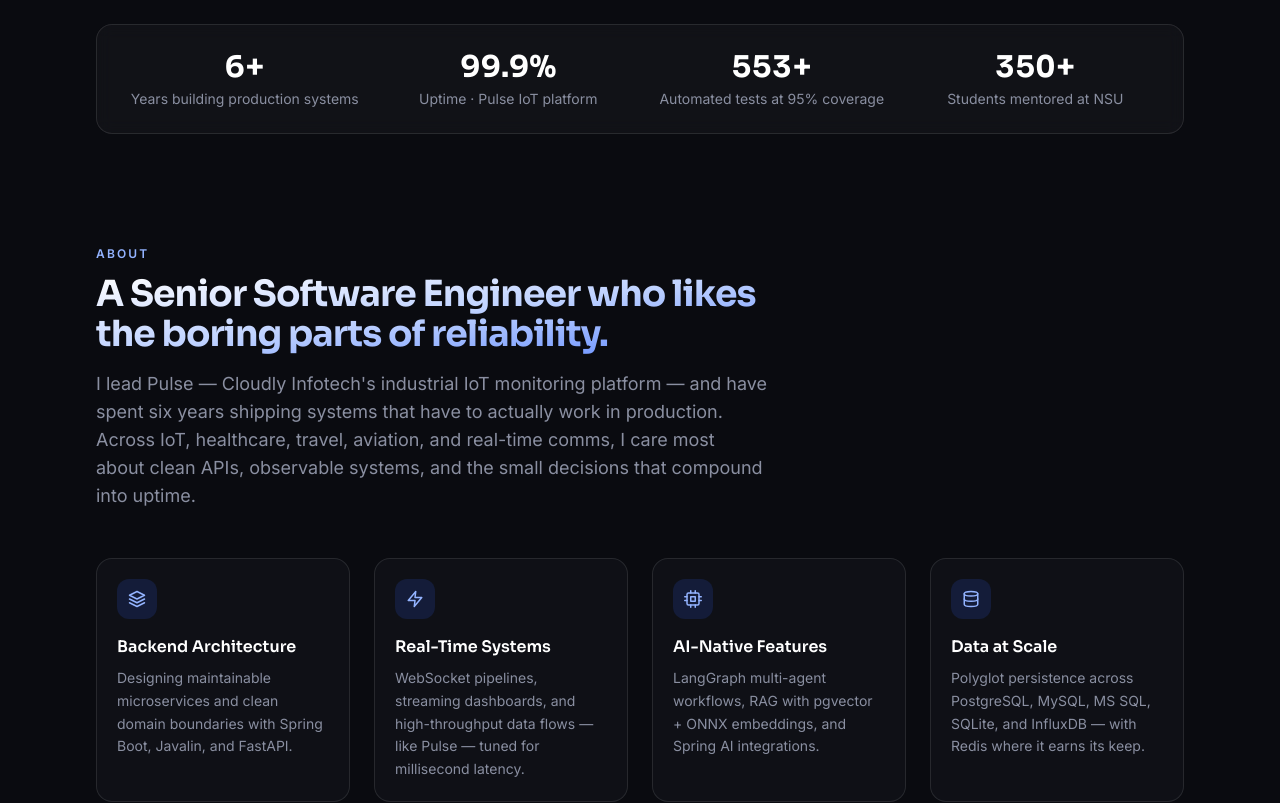
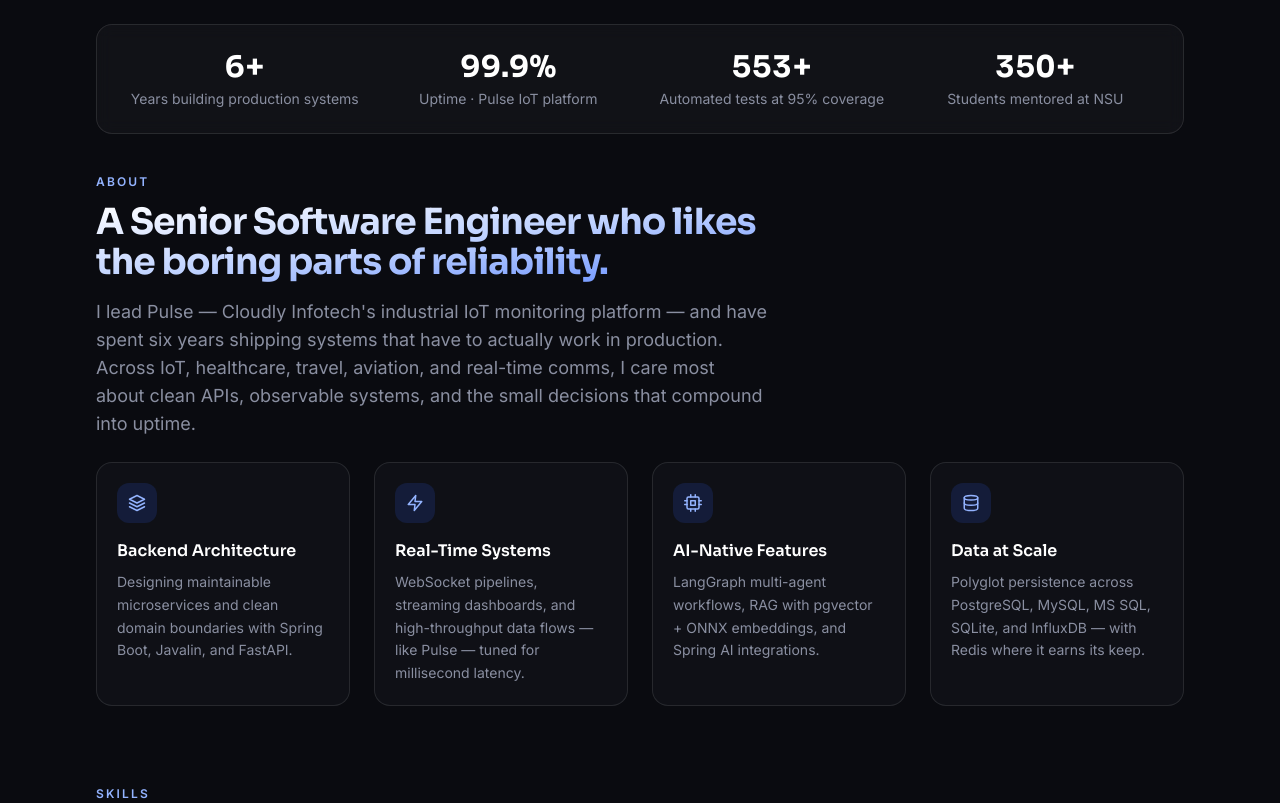
Before and after one commit to Nafiuli131/current_portfolio, a React (Vite) app: page / in a window 1280 px wide. Shown: the part 760-1563 px from the top of the page. Built offline with nearby package versions, Linux system fonts and the light colour scheme.

Commit message:
fix the space alignment

```diff
--- a/src/components/Section.jsx
+++ b/src/components/Section.jsx
@@ -9,7 +9,7 @@ export default function Section({
   className = '',
 }) {
   return (
-    <section id={id} className={`relative scroll-mt-24 py-20 sm:py-28 ${className}`}>
+    <section id={id} className={`relative scroll-mt-24 py-6 sm:py-10 ${className}`}>
       <div className="container-x">
         {(eyebrow || title || description) && (
           <motion.div
@@ -17,7 +17,7 @@ export default function Section({
             whileInView={{ opacity: 1, y: 0 }}
             viewport={{ once: true, margin: '-80px' }}
             transition={{ duration: 0.5, ease: 'easeOut' }}
-            className="mb-12 max-w-2xl"
+            className="mb-6 max-w-2xl"
           >
             {eyebrow && <p className="eyebrow mb-3">{eyebrow}</p>}
             {title && <h2 className="heading-2 gradient-text">{title}</h2>}
```
